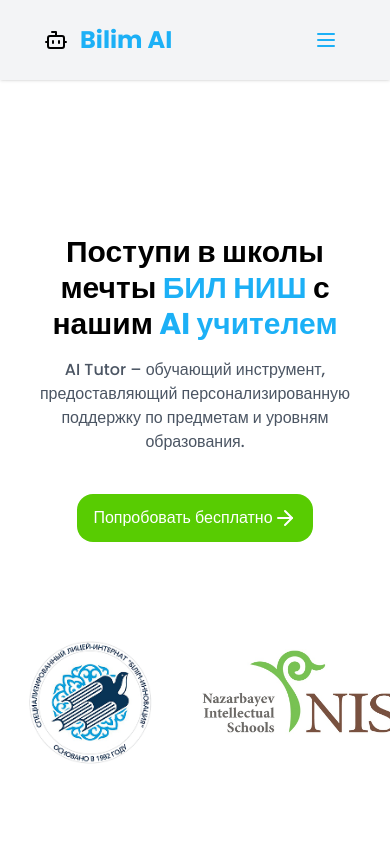
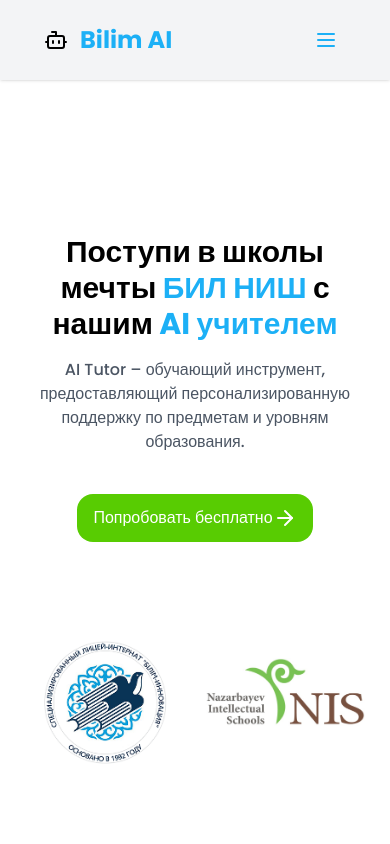
Before and after one commit to meirrrrr/bilimAI-frontend, a Next.js app: page / in a window 390 px wide. Shown: the top 844 px of the page. Built offline with nearby package versions, Linux system fonts and the light colour scheme.

Commit message:
fix: gap logos

```diff
--- a/app/page.tsx
+++ b/app/page.tsx
@@ -64,14 +64,14 @@
               </button>
             </Link>
           </div>
-          <div className="flex gap-[10px] items-center justify-center lg:gap-[90px]">
+          <div className="flex items-center justify-center lg:gap-[90px]">
             <Image
               src={ktl}
               alt="ktl-logo"
               width={200}
               className="relative top-[10px]"
             />
-            <Image src={nis} alt="nis-logo" width={200} />
+            <Image src={nis} alt="nis-logo" width={180} className="pr-[20px]" />
           </div>
         </section>
         <div className="px-4 py-[70px] text-center">
```
